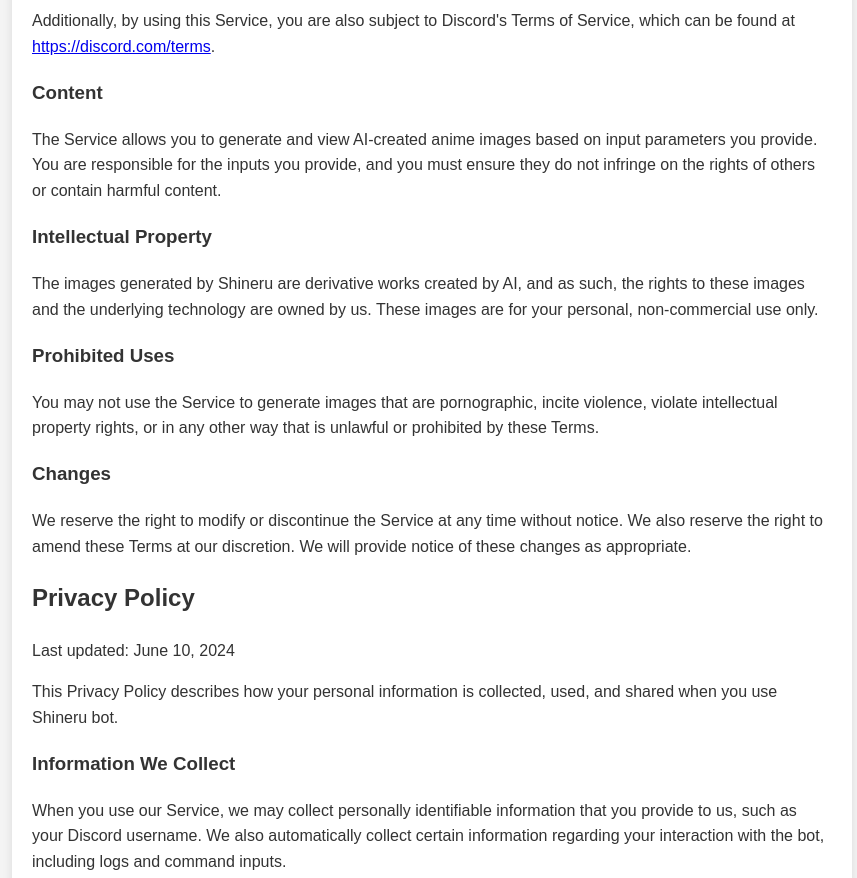
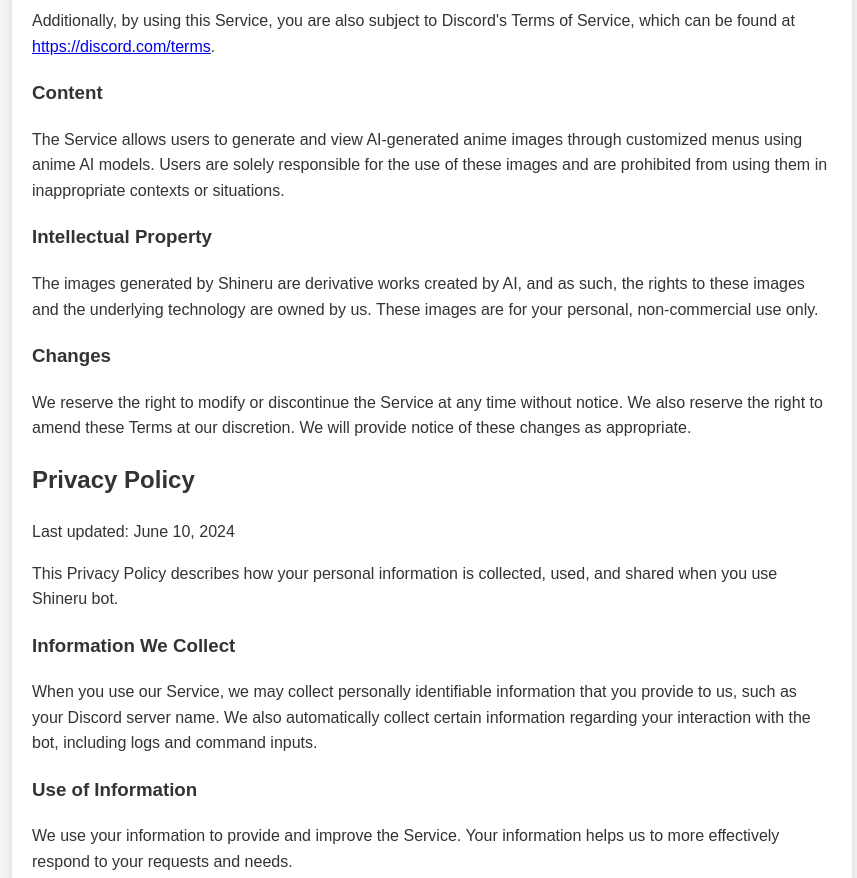
Before and after one commit to Shinulous/bot, a plain HTML site: page tos/index.html in a window 1280 px wide. Shown: the part 400-1278 px from the top of the page, without its empty margins (208-1065 px from the left). Drawn offline with Linux system fonts and the light colour scheme.

Commit message:
Update index.html

```diff
--- a/tos/index.html
+++ b/tos/index.html
@@ -30,10 +30,10 @@
         </p>
         <h3>Content</h3>
         <p>
-          The Service allows you to generate and view AI-created anime images
-          based on input parameters you provide. You are responsible for the
-          inputs you provide, and you must ensure they do not infringe on the
-          rights of others or contain harmful content.
+          The Service allows users to generate and view AI-generated anime
+          images through customized menus using anime AI models. Users are
+          solely responsible for the use of these images and are prohibited from
+          using them in inappropriate contexts or situations.
         </p>
         <h3>Intellectual Property</h3>
         <p>
@@ -41,12 +41,6 @@
           and as such, the rights to these images and the underlying technology
           are owned by us. These images are for your personal, non-commercial
           use only.
-        </p>
-        <h3>Prohibited Uses</h3>
-        <p>
-          You may not use the Service to generate images that are pornographic,
-          incite violence, violate intellectual property rights, or in any other
-          way that is unlawful or prohibited by these Terms.
         </p>
         <h3>Changes</h3>
         <p>
@@ -72,8 +66,8 @@
         <h3>Information We Collect</h3>
         <p>
           When you use our Service, we may collect personally identifiable
-          information that you provide to us, such as your Discord username. We
-          also automatically collect certain information regarding your
+          information that you provide to us, such as your Discord server name.
+          We also automatically collect certain information regarding your
           interaction with the bot, including logs and command inputs.
         </p>
         <h3>Use of Information</h3>
```
